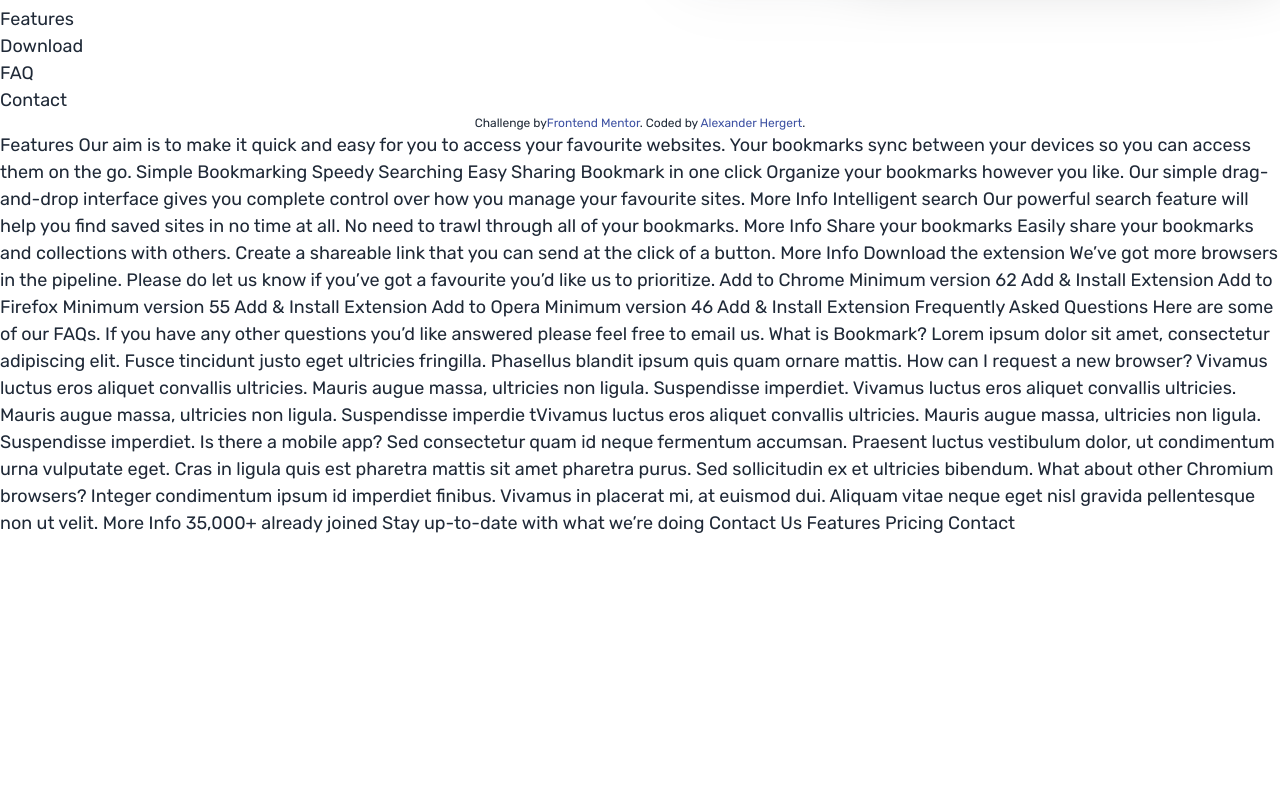
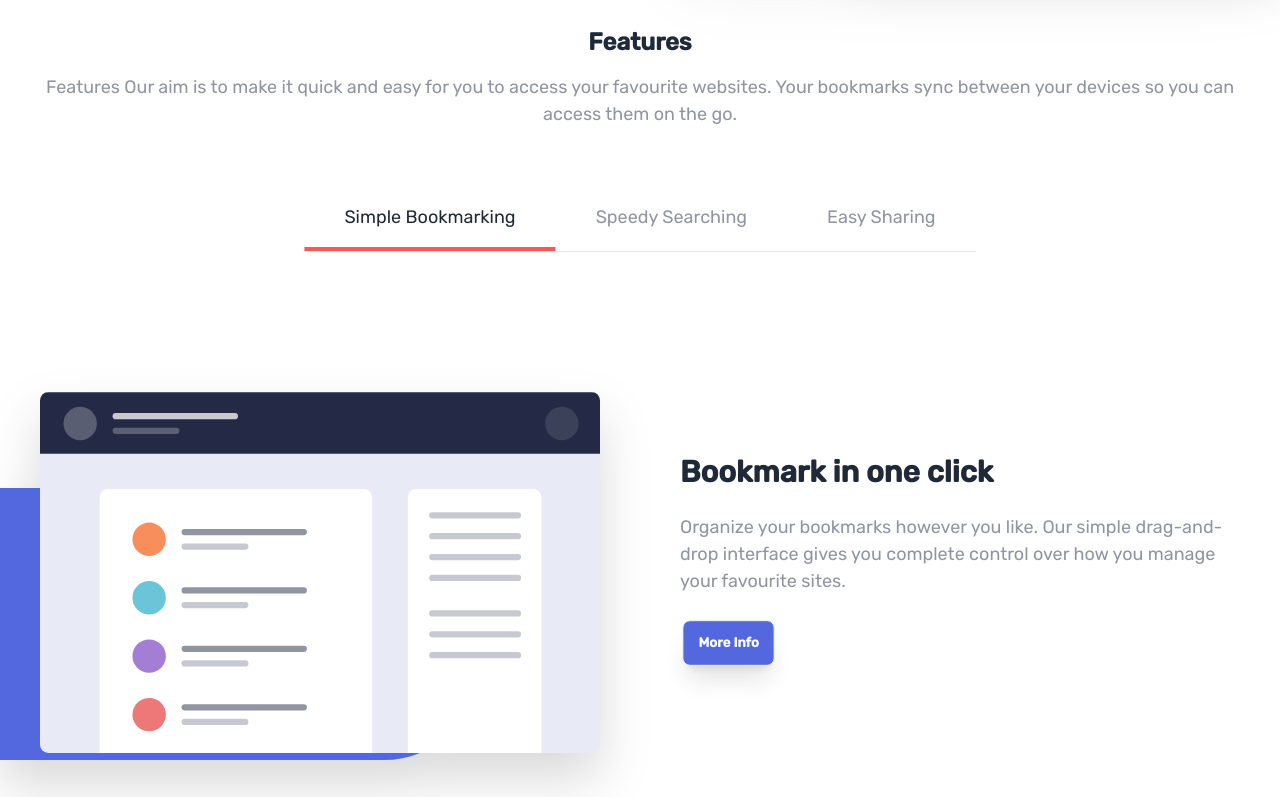
Before and after one commit to alexander-hergert/bookmark-landing-page, a React (Vite) app: page / in a window 1280 px wide. Shown: the part 580-1377 px from the top of the page. Before the commit the page ends 1117 px from the top, so only its background shows below. Built offline with nearby package versions, Linux system fonts and the light colour scheme.

Commit message:
Add Features using Tailwind-CSS. Make it responsive.

```diff
--- a/index.html
+++ b/index.html
@@ -9,22 +9,13 @@
   <body>
     <div id="root"></div>
     <p>
-      Features Our aim is to make it quick and easy for you to access your
-      favourite websites. Your bookmarks sync between your devices so you can
-      access them on the go. Simple Bookmarking Speedy Searching Easy Sharing
-      Bookmark in one click Organize your bookmarks however you like. Our simple
-      drag-and-drop interface gives you complete control over how you manage
-      your favourite sites. More Info Intelligent search Our powerful search
-      feature will help you find saved sites in no time at all. No need to trawl
-      through all of your bookmarks. More Info Share your bookmarks Easily share
-      your bookmarks and collections with others. Create a shareable link that
-      you can send at the click of a button. More Info Download the extension
-      We’ve got more browsers in the pipeline. Please do let us know if you’ve
-      got a favourite you’d like us to prioritize. Add to Chrome Minimum version
-      62 Add & Install Extension Add to Firefox Minimum version 55 Add & Install
-      Extension Add to Opera Minimum version 46 Add & Install Extension
-      Frequently Asked Questions Here are some of our FAQs. If you have any
-      other questions you’d like answered please feel free to email us.
+      Download the extension We’ve got more browsers in the pipeline. Please do
+      let us know if you’ve got a favourite you’d like us to prioritize. Add to
+      Chrome Minimum version 62 Add & Install Extension Add to Firefox Minimum
+      version 55 Add & Install Extension Add to Opera Minimum version 46 Add &
+      Install Extension Frequently Asked Questions Here are some of our FAQs. If
+      you have any other questions you’d like answered please feel free to email
+      us.
 
       <!-- Question 1 -->
       What is Bookmark?
--- a/src/components/Features.jsx
+++ b/src/components/Features.jsx
@@ -1,7 +1,173 @@
-import React from "react";
+import React, { useState } from "react";
 
 const Features = () => {
-  return <div>Features</div>;
+  const [selectedFeature, setSelectedFeature] = useState("1");
+
+  const handleClick = (e) => {
+    const dataSetValue = e.target.getAttribute("data-set");
+    setSelectedFeature(dataSetValue);
+  };
+
+  return (
+    <section>
+      <div className="p-5">
+        <h2 className="text-2xl font-bold text-center">Features</h2>
+        <p className="text-neutral-grayish-blue my-4 text-center">
+          Features Our aim is to make it quick and easy for you to access your
+          favourite websites. Your bookmarks sync between your devices so you
+          can access them on the go.
+        </p>
+      </div>
+      <div className="md:flex md:justify-center p-5">
+        <div
+          data-set="1"
+          onClick={handleClick}
+          className="md:px-10 border-y md:border-t-0 py-5 relative cursor-pointer"
+        >
+          {selectedFeature === "1" ? (
+            <>
+              <h3 className="pointer-events-none text-center">
+                Simple Bookmarking
+              </h3>
+              <div className="pointer-events-none absolute left-1/2 transform -translate-x-1/2 bottom-0 w-40 md:w-full h-2 md:h-1 bg-primary-soft-red"></div>
+            </>
+          ) : (
+            <>
+              <h3 className="pointer-events-none text-center text-neutral-grayish-blue">
+                Simple Bookmarking
+              </h3>
+            </>
+          )}
+        </div>
+        <div
+          data-set="2"
+          onClick={handleClick}
+          className="md:px-10 md:border-b md:border-t-0 py-5 relative cursor-pointer"
+        >
+          {selectedFeature === "2" ? (
+            <>
+              <h3 className="pointer-events-none text-center">
+                Speedy Searching
+              </h3>
+              <div className="pointer-events-none absolute left-1/2 transform -translate-x-1/2 bottom-0 w-40 md:w-full h-2 md:h-1 bg-primary-soft-red"></div>
+            </>
+          ) : (
+            <>
+              <h3 className="pointer-events-none text-center text-neutral-grayish-blue">
+                Speedy Searching
+              </h3>
+            </>
+          )}
+        </div>
+        <div
+          data-set="3"
+          onClick={handleClick}
+          className="md:px-10 border-y md:border-t-0 py-5 relative cursor-pointer"
+        >
+          {selectedFeature === "3" ? (
+            <>
+              <h3 className="pointer-events-none text-center">Easy Sharing</h3>
+              <div className="pointer-events-none absolute left-1/2 transform -translate-x-1/2 bottom-0 w-40 md:w-full h-2 md:h-1 bg-primary-soft-red"></div>
+            </>
+          ) : (
+            <>
+              <h3 className="pointer-events-none text-center text-neutral-grayish-blue">
+                Easy Sharing
+              </h3>
+            </>
+          )}
+        </div>
+      </div>
+      {selectedFeature === "1" && (
+        <div className="md:flex items-center mt-10">
+          <figure className="relative overflow-hidden md:drop-shadow-2xl md:min-w-[50vw]">
+            <img
+              className="p-10 md:w-large md:relative m-auto md:mt-10 lg:w-very-large"
+              src="/images/illustration-features-tab-1.svg"
+              alt="bookmark"
+            />
+            <div className="absolute top-28 md:top-28 lg:top-36 xl:top-44 rigth-1/4 z-[-1] w-3/4 h-2/3 md:h-[26vh] lg:h-[30vh] xl:h-[34vh] bg-primary-soft-blue brd-rad-r"></div>
+          </figure>
+          <article className="p-10 mt-4 md:min-w-[50vw]">
+            <h2 className="text-3xl text-center font-bold md:text-left">
+              Bookmark in one click
+            </h2>
+            <p className="md:text-left text-neutral-grayish-blue text-center my-6">
+              Organize your bookmarks however you like. Our simple drag-and-drop
+              interface gives you complete control over how you manage your
+              favourite sites.
+            </p>
+            <div className="max-md:hidden flex gap-4 justify-center md:justify-start">
+              <a
+                className="btn shadow-xl capitalize bg-primary-soft-blue text-white"
+                href=""
+              >
+                More Info
+              </a>
+            </div>
+          </article>
+        </div>
+      )}
+      {selectedFeature === "2" && (
+        <div className="md:flex items-center mt-10">
+          <figure className="relative overflow-hidden md:drop-shadow-2xl md:min-w-[50vw]">
+            <img
+              className="p-10 md:w-large md:relative m-auto md:mt-10 lg:w-very-large"
+              src="/images/illustration-features-tab-2.svg"
+              alt="bookmark"
+            />
+            <div className="absolute top-28 md:top-28 lg:top-36 xl:top-44 rigth-1/4 z-[-1] w-3/4 h-2/3 md:h-[26vh] lg:h-[30vh] xl:h-[34vh] bg-primary-soft-blue brd-rad-r"></div>
+          </figure>
+          <article className="p-10 mt-4 md:min-w-[50vw]">
+            <h2 className="text-3xl text-center font-bold md:text-left">
+              Intelligent search
+            </h2>
+            <p className="md:text-left text-neutral-grayish-blue text-center my-6">
+              Our powerful search feature will help you find saved sites in no
+              time at all. No need to trawl through all of your bookmarks.
+            </p>
+            <div className="max-md:hidden flex gap-4 justify-center md:justify-start">
+              <a
+                className="btn shadow-xl capitalize bg-primary-soft-blue text-white"
+                href=""
+              >
+                More Info
+              </a>
+            </div>
+          </article>
+        </div>
+      )}
+      {selectedFeature === "3" && (
+        <div className="md:flex items-center mt-10">
+          <figure className="relative overflow-hidden md:drop-shadow-2xl md:min-w-[50vw]">
+            <img
+              className="p-10 md:w-large md:relative m-auto md:mt-10 lg:w-very-large"
+              src="/images/illustration-features-tab-3.svg"
+              alt="bookmark"
+            />
+            <div className="absolute top-28 md:top-28 lg:top-36 xl:top-44 rigth-1/4 z-[-1] w-3/4 h-2/3 md:h-[26vh] lg:h-[30vh] xl:h-[34vh] bg-primary-soft-blue brd-rad-r"></div>
+          </figure>
+          <article className="p-10 mt-4 md:min-w-[50vw]">
+            <h2 className="text-3xl text-center font-bold md:text-left">
+              Share your bookmarks
+            </h2>
+            <p className="md:text-left text-neutral-grayish-blue text-center my-6">
+              Easily share your bookmarks and collections with others. Create a
+              shareable link that you can send at the click of a button.
+            </p>
+            <div className="max-md:hidden flex gap-4 justify-center md:justify-start">
+              <a
+                className="btn shadow-xl capitalize bg-primary-soft-blue text-white"
+                href=""
+              >
+                More Info
+              </a>
+            </div>
+          </article>
+        </div>
+      )}
+    </section>
+  );
 };
 
 export default Features;
--- a/src/components/Footer.jsx
+++ b/src/components/Footer.jsx
@@ -3,7 +3,7 @@ import React from "react";
 const Footer = () => {
   return (
     <footer>
-      <p class="attribution">
+      <p className="attribution">
         Challenge by
         <a href="https://www.frontendmentor.io?ref=challenge" target="_blank">
           Frontend Mentor
--- a/src/styles/index.css
+++ b/src/styles/index.css
@@ -6,8 +6,8 @@
 
 /*own tailwind classes go here */
 @layer components {
-  .classExample {
-    @apply py-1;
+  .features::before {
+    @apply p-1;
   }
 }
 
@@ -20,8 +20,12 @@
     hue-rotate(109deg) brightness(106%) contrast(105%);
 }
 
-.brd-rad-l{
+.brd-rad-l {
   border-bottom-left-radius: 6rem;
+}
+
+.brd-rad-r {
+  border-bottom-right-radius: 6rem;
 }
 
 * {
```
Also changed, not shown: 1 other file (tests, documents, lock files or other folders).
